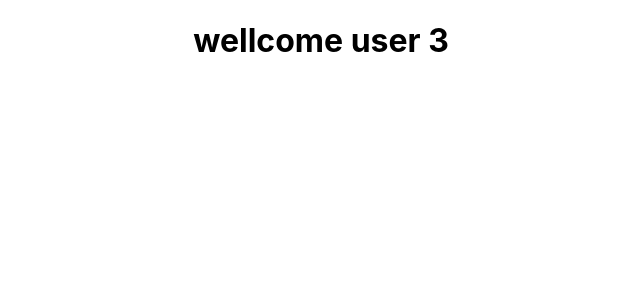
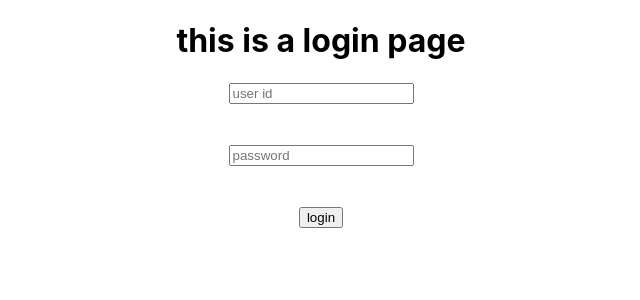
Before and after one commit to abhishektiwari2511/React.js, a React (Create React App) app: page / in a window 1280 px wide. Shown: the top 300 px of the page, without its empty margins (319-959 px from the left). Built offline with nearby package versions, Linux system fonts and the light colour scheme.

Commit message:
basic form validation

```diff
--- a/src/App.js
+++ b/src/App.js
@@ -1,13 +1,12 @@
 // import logo from './logo.svg';
 import "./App.css";
-import Profile from "./Profile";
-
+import Login from "./Login";
 
 function App() {
  return (
     <div className="App">
 
-      <Profile/>
+     <Login/>
     </div>
   );
 }
--- /dev/null
+++ b/src/Login.js
@@ -0,0 +1,109 @@
+import {useState} from "react"
+export default function Login(){
+    const [user,setUser]=useState("")
+    const [password,setPassword]=useState("")
+// const [userErr,setUserErr]=useState(false);
+// const [passErr,setPassErr]=useState(false);
+        function getData(e){
+        if(user.length<3 || password.length<3){
+            alert("please input vaild (user id && password)")
+        }else{
+            alert("all good you are authriged person")
+        }
+        console.log(user,password)
+        e.preventDefault()
+    }
+    function getUser(e){
+        const item = e.target.value
+        if(item.length<3){
+            setUser(true)
+        }else{
+            setUser(false)
+        }
+        // setUser(item)
+
+    }
+    function getPassword(e){
+        const item = e.target.value
+        if(item.length<3){
+            setPassword(true)
+        }else{
+            setPassword(false)
+        }
+        //  setPassword(item)
+    }
+    return (
+        <div>
+        <h1>this is a login page</h1>
+        <form onSubmit={getData}>
+           <input type="text" placeholder="user id" onChange={getUser}/><br/>{user?<span>invild user</span>:""}
+           <br/><br/>
+           <input type="password" placeholder="password" onChange={getPassword}/><br/>{password?<span>invild password</span>:""}
+           <br/><br/>
+           <button type="submit">login</button>
+        </form>
+        </div>
+
+    )
+}
+
+// import React, { useState } from 'react'
+// function Login() {
+// const [user,setUser]=useState("");
+// const [password,setPassword]=useState("");
+// const [userErr,setUserErr]=useState(false);
+// const [passErr,setPassErr]=useState(false);
+
+// function loginHandle(e)
+// {
+//     if(user.length<3 || password.length<3)
+//     {
+//         alert("type correct values")
+//     }
+//     else
+//     {
+//         alert("all good :)")
+//     }
+
+//     e.preventDefault()
+// }
+// function userHandler(e){
+//     let item=e.target.value;
+//     if(item.length<3 )
+//     {
+//        setUserErr(true)
+//     }
+//     else
+//     {
+//         setUserErr(false)
+//     }
+//     setUser(item)
+// }
+// function passwordHandler(e){
+//     let item=e.target.value;
+//     if(item.length<3 )
+//     {
+//        setPassErr(true)
+//     }
+//     else
+//     {
+//         setPassErr(false)
+//     }
+//     setPassword(item)
+
+// }
+// return (
+//     <div>
+//         <h1>Login</h1>
+//        <form onSubmit={loginHandle}>
+//        <input type="text" placeholder="Enter User Id" onChange={userHandler} />{userErr?<span>User Not Valid</span>:""}
+//         <br /> <br />
+//         <input type="password" placeholder="Enter User Password" onChange={passwordHandler}/>{passErr?<span>Password Not Valid</span>:""}
+
+//         <br /> <br />
+//         <button type="submit"  >Login</button>
+//        </form>
+//     </div>
+// )
+// }
+// export default Login;
--- a/src/Profile.js
+++ /dev/null
@@ -1,30 +0,0 @@
-import{useState} from 'react'
-const Profile=()=>{
-const [user,setUser]=useState(3)
-
-return(
-    <div>
-        { user===1?<h1>wellcome user 1</h1>
-        :user===2?<h1>wellcome user 2</h1>
-        :<h1>wellcome user 3</h1>}
-    </div>
-    )
-
-}
-export default Profile
-
-// const Profile=()=>{
-//     const user = 5
-// if(user===1){
-//     return(
-//         <h1>wellcome user1</h1>
-//     )
-// }else if(user===2){
-//     return(
-//         <h1>wellcome user2</h1>
-//     )
-// }else{
-//     return(<h1>wellcome user</h1>
-// )}
-// }
-// export default Profile
```
